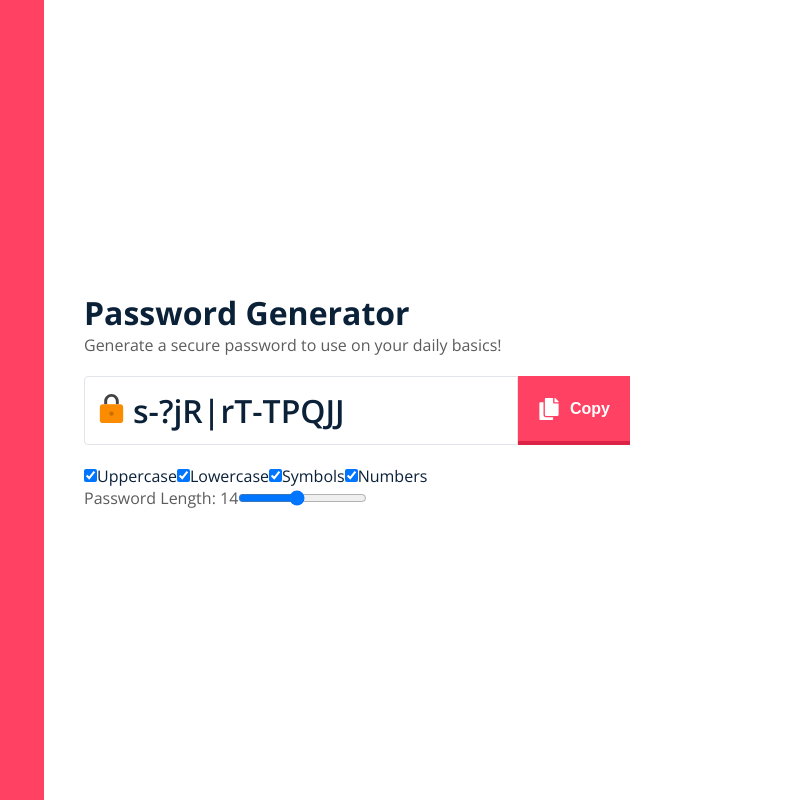
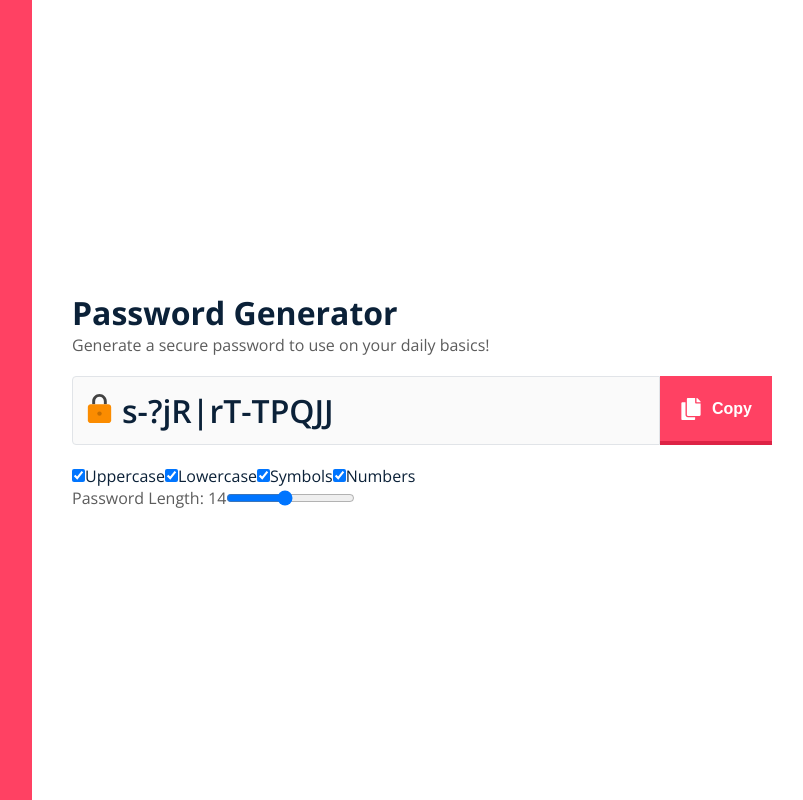
Before and after one commit to ajsevillano/password-generator, a React (Create React App) app: page / in a window 1280 px wide. Shown: the whole page, without its empty margins (328-1131 px from the left). Built offline with nearby package versions, Linux system fonts and the light colour scheme.

Commit message:
Password is now an overlay div over the input

```diff
--- a/src/App.css
+++ b/src/App.css
@@ -28,6 +28,7 @@ body {
   justify-content: center;
   align-items: left;
   margin-left: 40px;
+  margin-right: 40px;
 }
 .main-contain p {
   color: #5c5c5c;
@@ -43,7 +44,7 @@ body {
   position: relative;
 }
 .input-container input {
-  width: 50%;
+  width: 70%;
   border: 1px solid #e1e4e8;
   border-radius: 4px;
   border-top-right-radius: 0px;
@@ -81,6 +82,18 @@ body {
   left: 10px;
 }
 
+.password {
+  position: absolute;
+  top: 13px;
+  left: 50px;
+  width: 70%;
+  overflow: hidden;
+  font-size: 2rem;
+  color: #0b2138;
+  font-family: "Open Sans", sans-serif;
+  font-weight: 600;
+}
+
 .slider-container {
   display: flex;
 }
--- a/src/App.js
+++ b/src/App.js
@@ -12,7 +12,8 @@ import { generatePassword, setPasswordLength } from './helpers';
 import { FcLock } from 'react-icons/fc';
 
 const App = () => {
-  const inputEl = useRef(null);
+  const inputEl = useRef('');
+  console.log(inputEl.current.innerText);
 
   const [password, setPassword] = useState('');
   const [passLength, setPassLength] = useState(14);
@@ -92,7 +93,7 @@ const App = () => {
     return !navigator.clipboard
       ? (inputEl.current.select(), document.execCommand('copy'))
       : //Otherwhise
-        navigator.clipboard.writeText(inputEl.current.value);
+        navigator.clipboard.writeText(inputEl.current.innerText);
   };
 
   return (
@@ -101,7 +102,10 @@ const App = () => {
       <p> Generate a secure password to use on your daily basics!</p>
       <div className="input-container">
         <FcLock size={35} className={'lock-icon'} />
-        <Input Theref={inputEl} value={password} />
+        <div ref={inputEl} className="password">
+          {password}
+        </div>
+        <Input />
         <Button copyToClipBoard={copyToClipBoard} />
       </div>
       <div className="checkboxes-container">
--- a/src/App.scss
+++ b/src/App.scss
@@ -10,6 +10,18 @@
   left: 10px;
 }
 
+.password {
+  position: absolute;
+  top: 13px;
+  left: 50px;
+  width: 70%;
+  overflow: hidden;
+  font-size: 2rem;
+  color: #0b2138;
+  font-family: 'Open Sans', sans-serif;
+  font-weight: 600;
+}
+
 .slider-container {
   display: flex;
 }
--- a/src/components/Input/Index.js
+++ b/src/components/Input/Index.js
@@ -1,5 +1,5 @@
-const Input = ({ value, Theref }) => {
-  return <input type="text" ref={Theref} defaultValue={value} />;
+const Input = ({ value }) => {
+  return <input type="text" defaultValue={value} disabled />;
 };
 
 export default Input;
--- a/src/components/Input/_Input.scss
+++ b/src/components/Input/_Input.scss
@@ -3,7 +3,7 @@
   margin-bottom: 20px;
   position: relative;
   input {
-    width: 50%;
+    width: 70%;
     border: 1px solid #e1e4e8;
     border-radius: 4px;
     border-top-right-radius: 0px;
--- a/src/components/Layout/_Layout.scss
+++ b/src/components/Layout/_Layout.scss
@@ -29,6 +29,7 @@ body {
   justify-content: center;
   align-items: left;
   margin-left: 40px;
+  margin-right: 40px;
 
   p {
     color: #5c5c5c;
```
Also changed, not shown: 1 other file (tests, documents, lock files or other folders).
